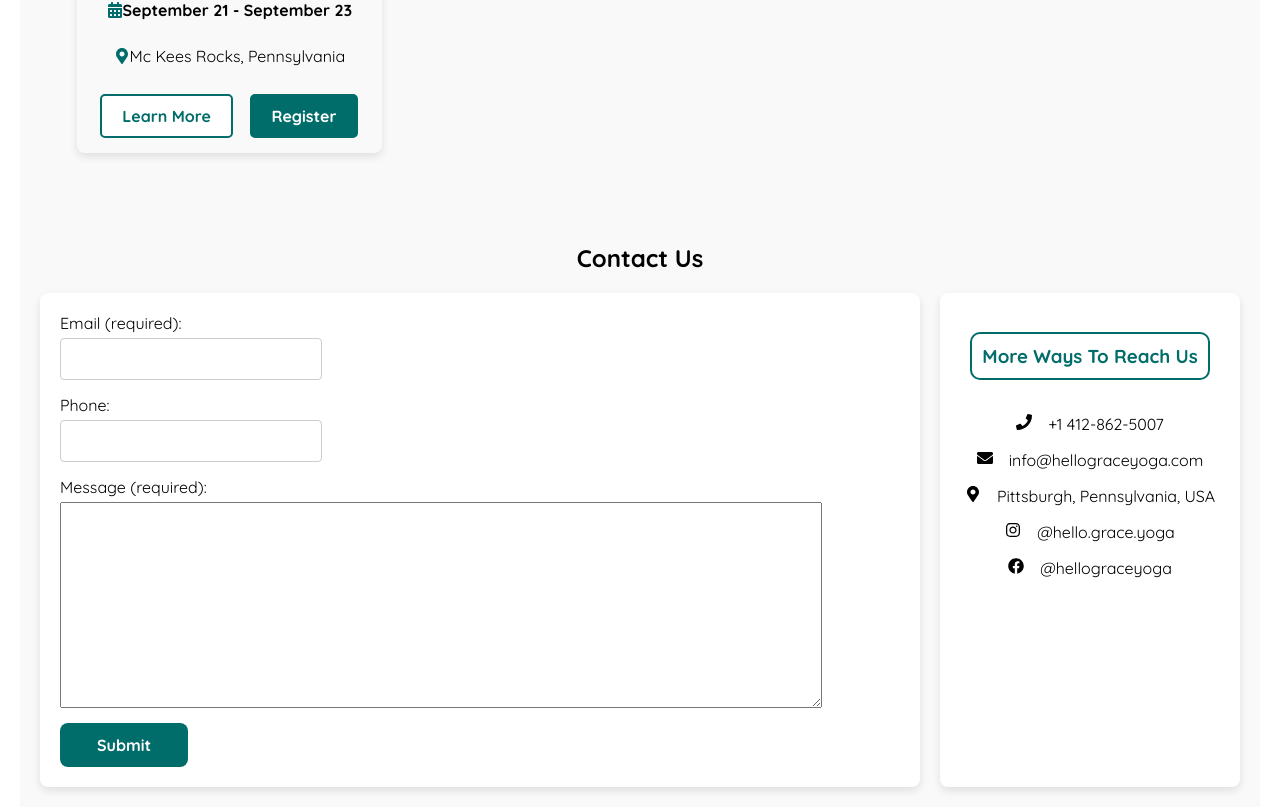
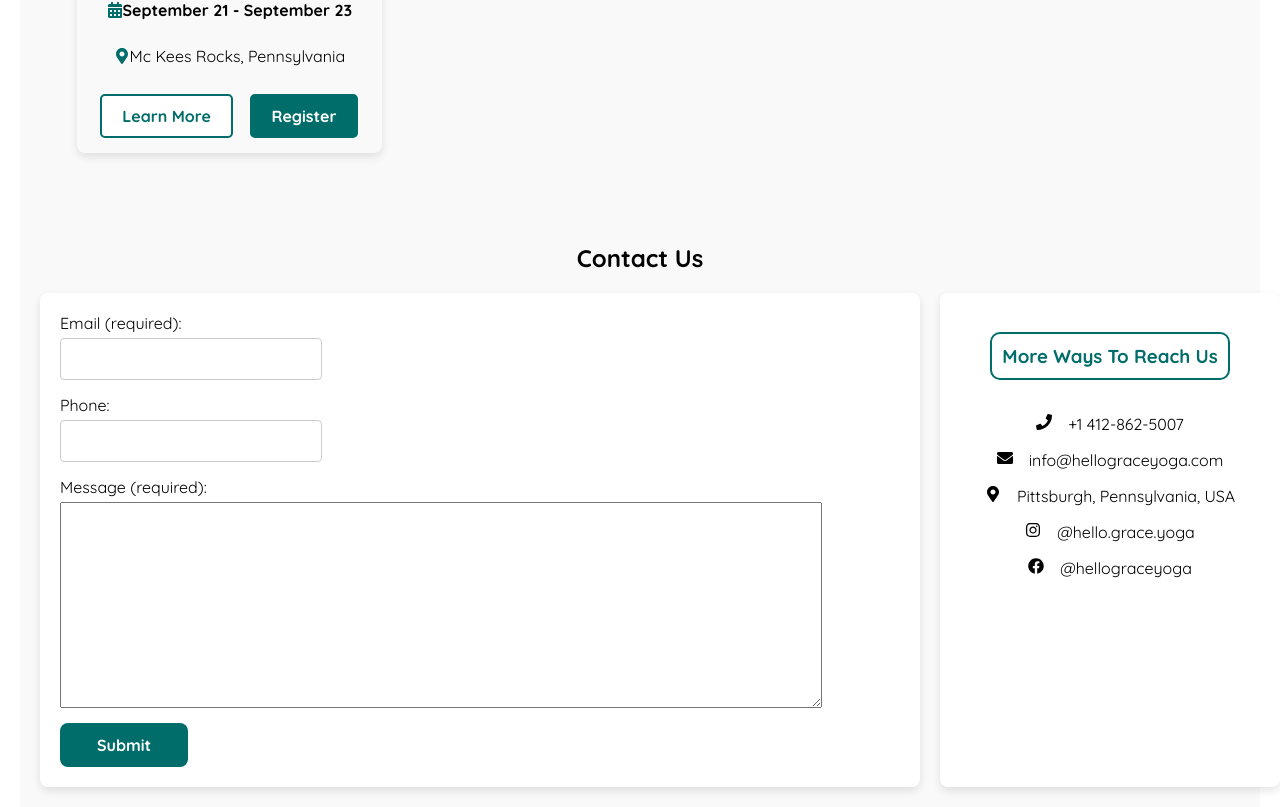
Before and after one commit to graceJZ/hellograceyoga, a React (Create React App) app: page /#/ in a window 1280 px wide. Shown: the part 2274-3081 px from the top of the page. Built offline with nearby package versions, Linux system fonts and the light colour scheme.

Commit message:
adjusting contact display

```diff
--- a/src/components/Contact.css
+++ b/src/components/Contact.css
@@ -20,7 +20,7 @@
 }
 
 .contact-form {
-  min-width: 400px;
+  min-width: 300px;
 }
 
 .contact-info {
@@ -28,6 +28,7 @@
   flex-direction: column;
   gap: 1em;
   align-items: center;
+  min-width: 300px;
 }
 
 .contact-info h3 {
```
